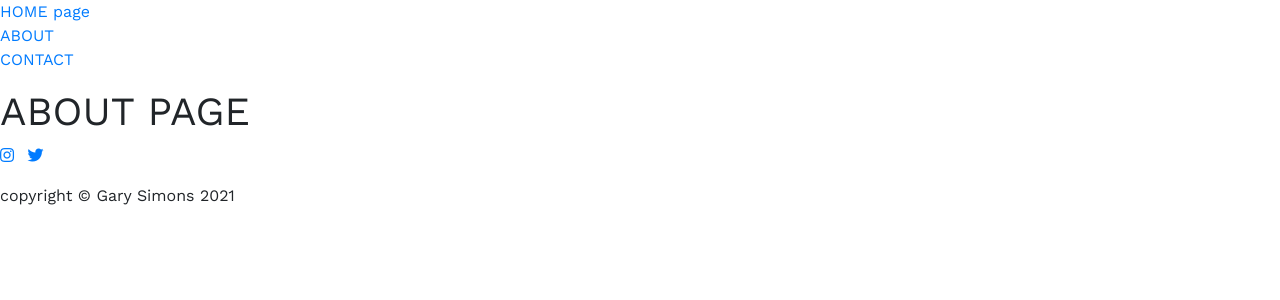
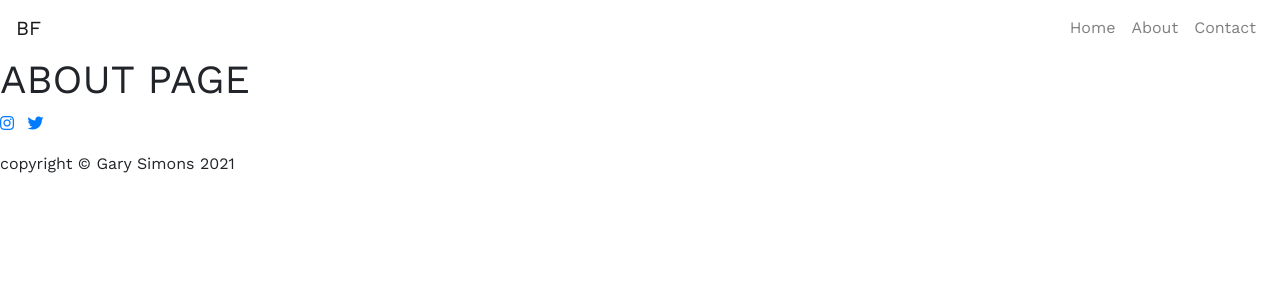
Before and after one commit to GarySimons/brandon-fischer, a Flask app: page /about in a window 1280 px wide. Shown: the top 300 px of the page. Run offline with Flask 2, Linux system fonts and the light colour scheme; some libraries are stand-ins or nearby versions.

Commit message:
Added Bootstrap Nav Bar

```diff
--- a/templates/components/navbar.html
+++ b/templates/components/navbar.html
@@ -1,7 +1,21 @@
-    <nav>
-        <ul>
-            <li><a href="{{ url_for('index') }}">HOME page</a></li>
-            <li><a href="{{ url_for('about') }}">ABOUT</a></li>
-            <li><a href="{{ url_for('contact') }}">CONTACT</a></li>
-        </ul>
-    </nav>
+<div>
+	<nav class="navbar navbar-expand-sm navbar-light">
+		<a class="navbar-brand" href="{{ url_for('index') }}">BF</a>
+		<button class="navbar-toggler" type="button" data-toggle="collapse" data-target="#navbarNavDropdown" aria-controls="navbarNavDropdown" aria-expanded="false" aria-label="Toggle navigation">
+            <span class="navbar-toggler-icon"></span>
+        </button>
+		<div class="collapse navbar-collapse" id="navbarNavDropdown">
+			<ul class="ml-auto navbar-nav">
+				<li class="nav-item">
+					<a class="nav-link" href="{{ url_for('index') }}">Home</a>
+				</li>
+				<li class="nav-item">
+					<a class="nav-link" href="{{ url_for('about') }}">About</a>
+				</li>
+				<li class="nav-item">
+					<a class="nav-link" href="{{ url_for('contact') }}">Contact</a>
+				</li>
+			</ul>
+		</div>
+	</nav>
+</div>
```
